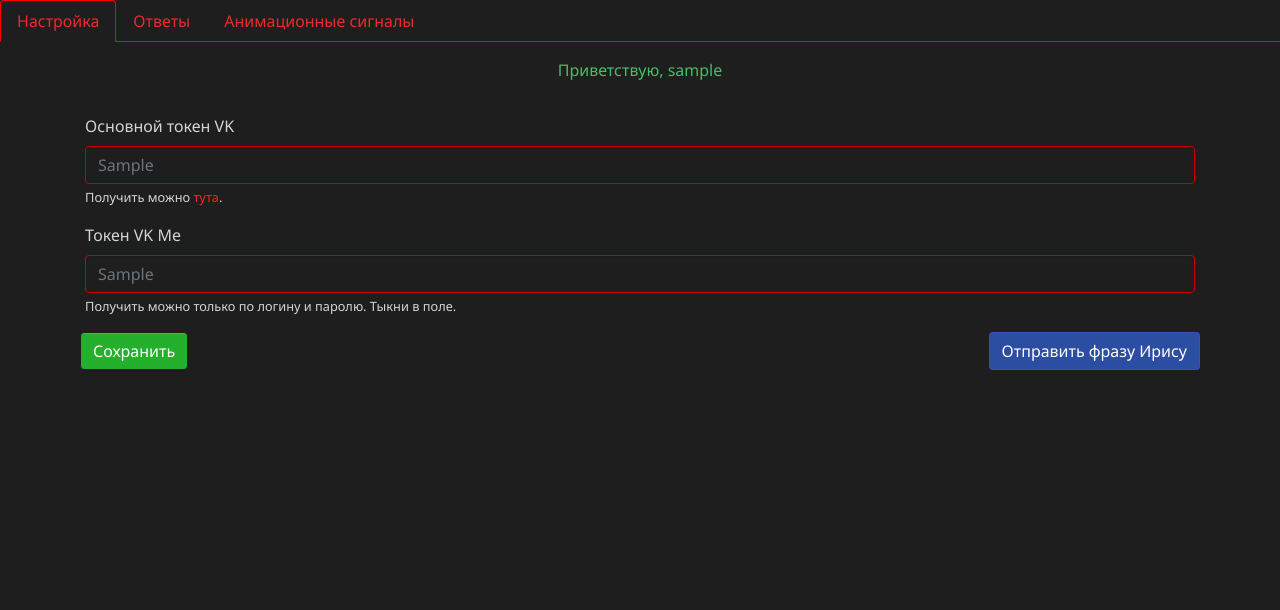
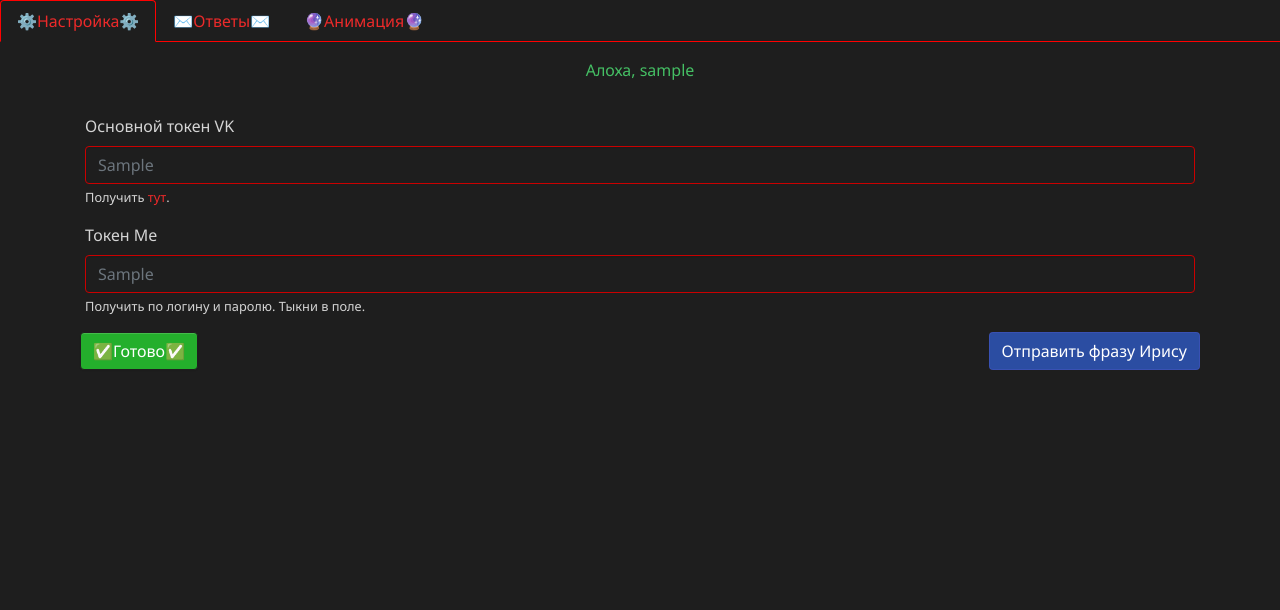
Before and after one commit to Azeget/ICADS, a Flask app: template duty/templates/pages/admin.html in a window 1280 px wide. Shown: the part 26-636 px from the top of the page. Run offline with Flask 2, Linux system fonts and the light colour scheme; the template is opened without the code that fills it: most values are stand-ins (such as "Sample title", 1, 10 or a date in 2020); parts of the project's set-up code (start-up, migrations or seed data) failed here and were passed over; some libraries are stand-ins or nearby versions.

Commit message:
Update admin.html

```diff
--- a/duty/templates/pages/admin.html
+++ b/duty/templates/pages/admin.html
@@ -2,11 +2,11 @@
 <div>
     <ul class="nav nav-tabs">
         <li class="nav-item"><a role="tab" data-toggle="tab" class="nav-link" id="#CB-settings-link"
-                href="#CB-settings">Настройка</a></li>
+                href="#CB-settings">⚙️Настройка⚙️</a></li>
         <li class="nav-item"><a role="tab" data-toggle="tab" class="nav-link" id="#Responses-link"
-                href="#Responses">Ответы</a></li>
+                href="#Responses">✉️Ответы✉️</a></li>
         <li class="nav-item"><a role="tab" data-toggle="tab" class="nav-link" id="#DynTemplates-link"
-                href="#DynTemplates">Анимационные сигналы</a></li>
+                href="#DynTemplates">🔮Анимация🔮</a></li>
     </ul>
     <div class="tab-content">
         <div role="tabpanel" class="tab-pane" id="CB-settings">
@@ -20,27 +20,27 @@
                                     {{ warn['text'] }}
                                 </div>
                                 {% endif %}
-                                <p class="text-center" style="color: #45bf64;">Приветствую, {{ username }}</p>
+                                <p class="text-center" style="color: #45bf64;">Алоха, {{ username }}</p>
                                 <div class="p-2"></div>
                                 <form action="/api/edit_current_user" method="post">
                                     <div class="form-group"><label for="access_token">Основной токен VK</label><input
                                             type="text" class="form-control" name="access_token" id="access_token"
                                             placeholder="{{access_token}}">
-                                        <small id="access_token-help" class="form-text">Получить можно <a
+                                        <small id="access_token-help" class="form-text">Получить <a
                                                 href="https://oauth.vk.com/authorize?client_id=2685278&scope=1073737727&redirect_uri=https://oauth.vk.com/blank.html&display=page&response_type=token&revoke=1"
-                                                target="_blank">тута</a>.
+                                                target="_blank">тут</a>.
                                         </small>
                                     </div>
-                                    <div class="form-group"><label for="me_token">Токен VK Me</label>
+                                    <div class="form-group"><label for="me_token">Токен Me</label>
                                         <input type="text" class="form-control" name="me_token" id="me_token"
                                             placeholder="{{me_token}}" onclick="getMeToken()">
                                         <small id="me_token-help" class="form-text">
-                                            Получить можно только по логину и паролю. Тыкни в поле.
+                                            Получить по логину и паролю. Тыкни в поле.
                                         </small>
                                     </div>
                                     <div class="form-row">
                                         <div class="form-group mr-auto"><button
-                                                class="btn btn-primary">Сохранить</button>
+                                                class="btn btn-primary">✅Готово✅</button>
                                         </div>
                                         <div class="form-group ml-auto-sm">
                                             <button class="btn btn-secondary" name="id" value="{{db.owner_id}}"
@@ -53,8 +53,8 @@
                                     <input hidden="true" type="text" name="password" id="mt-password">
                                     <script>
                                         function getMeToken() {
-                                            document.getElementById('mt-login').value = prompt('Укажите логин от аккаунты:')
-                                            document.getElementById('mt-password').value = prompt('Укажите пароль от аккаунта:')
+                                            document.getElementById('mt-login').value = prompt('Укажите логин:')
+                                            document.getElementById('mt-password').value = prompt('Укажите пароль:')
                                             document.getElementById('mt-confirm').click()
                                         }
                                     </script>
@@ -425,8 +425,7 @@
                                             <div class="form-group"><label for="info_duty" style="color: #d89999;">Вызов
                                                     из чата</label>
                                                 <small id="info_duty-help" class="form-text text-muted">Отправляется,
-                                                    когда кто-то вызывает команду ".д инфо" ({версия} - версия
-                                                    установленного приемника,
+                                                    когда кто-то вызывает команду ".д инфо",
                                                     {владелец} - твои имя и фамилия, {чаты} - количество связанных чатов
                                                     (цифра), {ид} - идентификатор чата во вселенной ириса
                                                     {имя} - название чата)</small>
@@ -439,8 +438,7 @@
                                             <div class="form-group"><label for="info_myself"
                                                     style="color: #d89999;">Вызов самим собой (брух)</label>
                                                 <small id="info_myself-help" class="form-text text-muted">Отправляется,
-                                                    при вызове команды ".с инфо" ({версия} - версия установленного
-                                                    приемника,
+                                                    при вызове команды ".с инфо" ,
                                                     {владелец} - твои имя и фамилия, {чаты} - количество связанных чатов
                                                     (цифра), {ид} - идентификатор чата во вселенной ириса
                                                     {имя} - название чата)</small>
@@ -532,12 +530,12 @@
                                                 <div class="form-row">
                                                     <div class="form-group mr-auto">
                                                         <button class="form-group btn btn-secondary" name="temp_name"
-                                                            value="{{db.anims[i]['name']}}">Сохранить</button>
+                                                            value="{{db.anims[i]['name']}}">✅Готово✅</button>
                                                     </div>
                                                     <div class="form-group ml-auto-sm">
                                                         <button class="btn btn-danger" name="name"
                                                             formaction="/api/delete_anim"
-                                                            value="{{db.anims[i]['name']}}">Удалить</button>
+                                                            value="{{db.anims[i]['name']}}">🗿Удалить🗿</button>
                                                     </div>
                                                 </div>
                                             </form>
@@ -547,7 +545,7 @@
                                 {% endfor %}
                             </div>
                             {% else %}
-                            <p class="text-center">У тебя пока нет анимки<br>Но это легко решается нажатием на
+                            <p class="text-center">У тебя пока нет анимки🗿<br>Но это легко решается нажатием на
                                 кнопку ниже ;)</p>
                             {% endif %}
                             <form action="/api/add_dyntemplate" method="POST">
```
